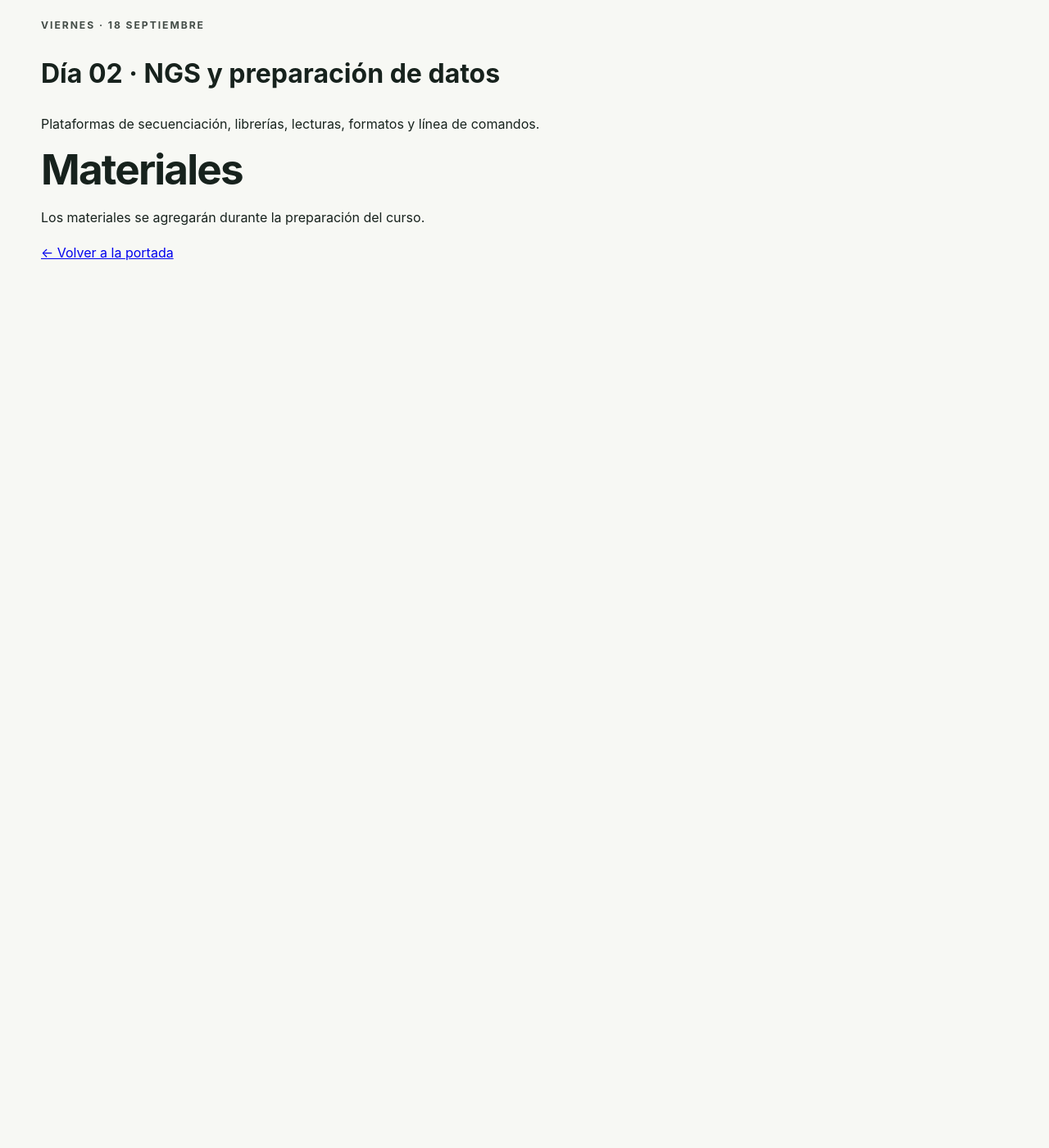
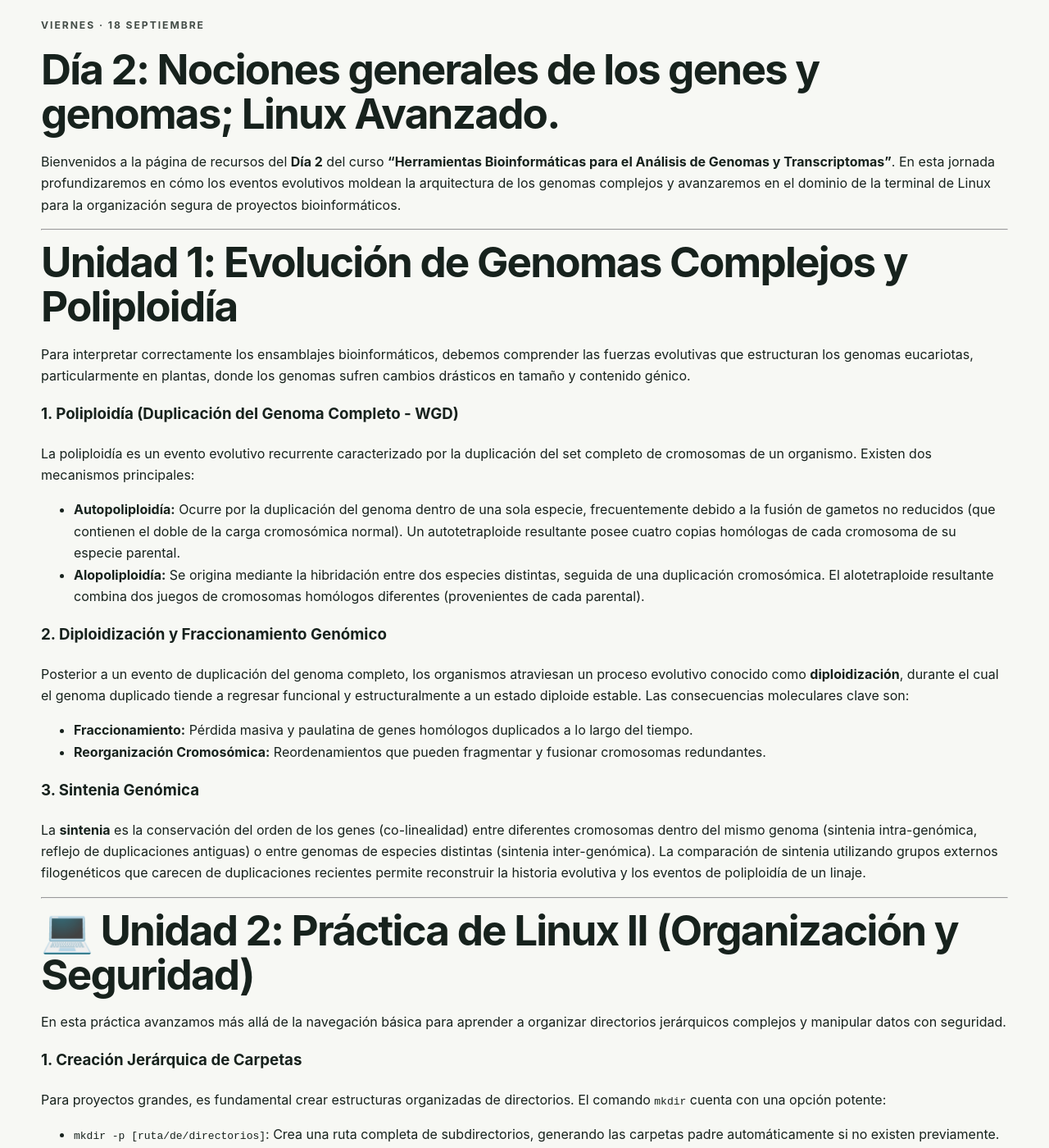
Before and after one commit to vitoem/HBGT_2026, a Jekyll site: the page built from docs/dia-02.md, in a window 1280 px wide and 1400 px high. Shown: the whole window at 82% size. Built offline with Jekyll 4.4.1, drawn with Linux system fonts in a browser that asks for light colours; some of the changed text lies outside the part shown.

Commit message:
Revise Day 2 content and Linux practices
Updated content for Day 2 of the bioinformatics course, including sections on genome evolution, Linux practices, and command usage.

````diff
--- a/docs/dia-02.md
+++ b/docs/dia-02.md
@@ -5,12 +5,59 @@ title: "Día 02 · NGS y preparación de datos"
 
 <span class="eyebrow">Viernes · 18 septiembre</span>
 
-# Día 02 · NGS y preparación de datos
+## Día 2: Nociones generales de los genes y genomas; Linux Avanzado.
 
-Plataformas de secuenciación, librerías, lecturas, formatos y línea de comandos.
+Bienvenidos a la página de recursos del **Día 2** del curso **"Herramientas Bioinformáticas para el Análisis de Genomas y Transcriptomas"**. En esta jornada profundizaremos en cómo los eventos evolutivos moldean la arquitectura de los genomas complejos y avanzaremos en el dominio de la terminal de Linux para la organización segura de proyectos bioinformáticos.
 
-## Materiales
+---
 
-Los materiales se agregarán durante la preparación del curso.
+## Unidad 1: Evolución de Genomas Complejos y Poliploidía
+
+Para interpretar correctamente los ensamblajes bioinformáticos, debemos comprender las fuerzas evolutivas que estructuran los genomas eucariotas, particularmente en plantas, donde los genomas sufren cambios drásticos en tamaño y contenido génico.
+
+### 1. Poliploidía (Duplicación del Genoma Completo - WGD)
+La poliploidía es un evento evolutivo recurrente caracterizado por la duplicación del set completo de cromosomas de un organismo. Existen dos mecanismos principales:
+*   **Autopoliploidía:** Ocurre por la duplicación del genoma dentro de una sola especie, frecuentemente debido a la fusión de gametos no reducidos (que contienen el doble de la carga cromosómica normal). Un autotetraploide resultante posee cuatro copias homólogas de cada cromosoma de su especie parental.
+*   **Alopoliploidía:** Se origina mediante la hibridación entre dos especies distintas, seguida de una duplicación cromosómica. El alotetraploide resultante combina dos juegos de cromosomas homólogos diferentes (provenientes de cada parental).
+
+### 2. Diploidización y Fraccionamiento Genómico
+Posterior a un evento de duplicación del genoma completo, los organismos atraviesan un proceso evolutivo conocido como **diploidización**, durante el cual el genoma duplicado tiende a regresar funcional y estructuralmente a un estado diploide estable. Las consecuencias moleculares clave son:
+*   **Fraccionamiento:** Pérdida masiva y paulatina de genes homólogos duplicados a lo largo del tiempo.
+*   **Reorganización Cromosómica:** Reordenamientos que pueden fragmentar y fusionar cromosomas redundantes.
+
+### 3. Sintenia Genómica
+La **sintenia** es la conservación del orden de los genes (co-linealidad) entre diferentes cromosomas dentro del mismo genoma (sintenia intra-genómica, reflejo de duplicaciones antiguas) o entre genomas de especies distintas (sintenia inter-genómica). La comparación de sintenia utilizando grupos externos filogenéticos que carecen de duplicaciones recientes permite reconstruir la historia evolutiva y los eventos de poliploidía de un linaje.
+
+---
+
+## 💻 Unidad 2: Práctica de Linux II (Organización y Seguridad)
+
+En esta práctica avanzamos más allá de la navegación básica para aprender a organizar directorios jerárquicos complejos y manipular datos con seguridad.
+
+### 1. Creación Jerárquica de Carpetas
+Para proyectos grandes, es fundamental crear estructuras organizadas de directorios. El comando `mkdir` cuenta con una opción potente:
+*   `mkdir -p [ruta/de/directorios]`: Crea una ruta completa de subdirectorios, generando las carpetas padre automáticamente si no existen previamente.
+
+> **Ejemplo práctico de Live Coding:**
+> ```bash
+> mkdir -p ~/analisis_genoma/resultados/anotacion
+> ```
+> *Resultado:* Se crea la carpeta `analisis_genoma`, dentro de ella `resultados`, y en su interior `anotacion` con un solo comando.
+
+### 2. Edición y Creación de Archivos Vacíos
+*   `touch [archivo]`: Crea un archivo de texto vacío o actualiza la fecha de modificación de uno existente.
+*   Para escribir o editar scripts en la terminal, utilizaremos editores interactivos integrados en la consola como `nano` o `vim`.
+
+### 3. Copiado y Movimiento Seguro
+*   `cp [origen] [destino]`: Copia un archivo. Si deseas copiar un directorio completo con todo su contenido, debes usar la opción recursiva `cp -r`.
+*   `mv [origen] [destino]`: Mueve o renombra un archivo o directorio en el sistema.
+
+### 4. Borrado Definitivo y Preventivo
+En Linux, la eliminación de archivos mediante la terminal es **permanente e irreversible**. No existe una papelera de reciclaje.
+*   `rm [archivo]`: Elimina un archivo permanentemente.
+*   `rm -r [directorio]`: Elimina un directorio y todo su contenido de forma recursiva.
+*   ⚠️ **Práctica de Seguridad Obligatoria:** Utiliza siempre la opción interactiva `rm -i` o `rm -ri`. El sistema te preguntará y requerirá confirmación explícita (`y`/`n`) antes de borrar cada elemento, previniendo la pérdida accidental de datos crudos valiosos.
+
+---
 
 [← Volver a la portada](./)
````
